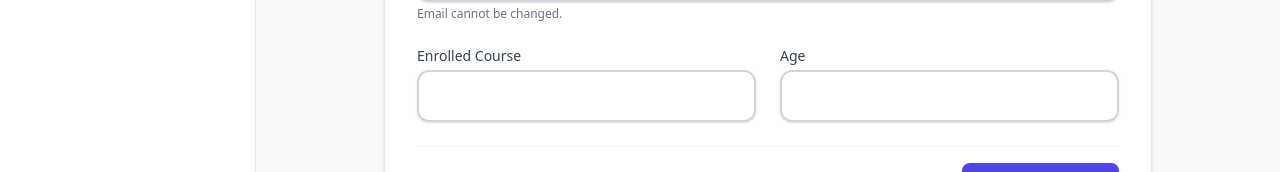
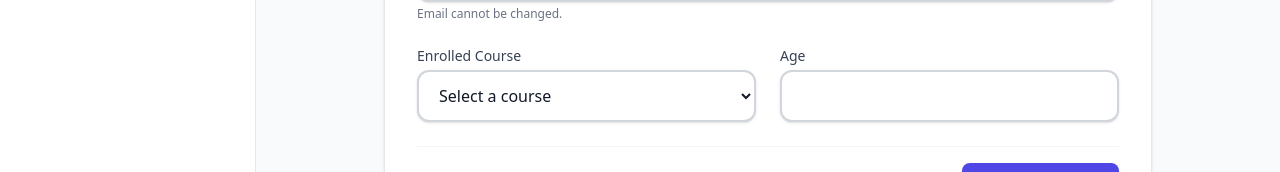
Before and after one commit to DinujayaMendis/Student-Management-System, a Next.js app in the folder frontend/: page /profile in a window 1280 px wide. Shown: the part 478-650 px from the top of the page. Built offline with nearby package versions, Linux system fonts and the light colour scheme; no server answers; sample sign-in values are in the browser's storage.

Commit message:
feat(profile): add profile form validation

```diff
--- a/frontend/app/profile/page.jsx
+++ b/frontend/app/profile/page.jsx
@@ -65,7 +65,12 @@ export default function Profile() {
     setSuccess("");
 
     try {
-      const payload = { ...formData, age: parseInt(formData.age) };
+      const payload = {
+        ...formData,
+        firstName: formData.firstName.trim(),
+        lastName: formData.lastName.trim(),
+        age: parseInt(formData.age, 10),
+      };
       if (profile?.id) {
         // Update existing
         const data = await studentService.updateStudent(profile.id, payload);
@@ -184,6 +189,10 @@ export default function Profile() {
                       type="text"
                       name="firstName"
                       required
+                      pattern="^[a-zA-Z\s]+$"
+                      minLength={2}
+                      maxLength={50}
+                      title="Only letters and spaces allowed (2-50 characters)"
                       className="input-field"
                       value={formData.firstName}
                       onChange={handleChange}
@@ -197,6 +206,10 @@ export default function Profile() {
                       type="text"
                       name="lastName"
                       required
+                      pattern="^[a-zA-Z\s]+$"
+                      minLength={2}
+                      maxLength={50}
+                      title="Only letters and spaces allowed (2-50 characters)"
                       className="input-field"
                       value={formData.lastName}
                       onChange={handleChange}
@@ -226,14 +239,22 @@ export default function Profile() {
                     <label className="block text-sm font-medium text-gray-700 dark:text-gray-300 mb-1">
                       Enrolled Course
                     </label>
-                    <input
-                      type="text"
+                    <select
                       name="course"
                       required
                       className="input-field"
                       value={formData.course}
                       onChange={handleChange}
-                    />
+                    >
+                      <option value="" disabled>Select a course</option>
+                      <option value="Information Technology">Information Technology</option>
+                      <option value="Software Engineering">Software Engineering</option>
+                      <option value="Computer Science">Computer Science</option>
+                      <option value="Cyber Security">Cyber Security</option>
+                      <option value="Data Science">Data Science</option>
+                      <option value="Interactive Media">Interactive Media</option>
+                      <option value="Business Management">Business Management</option>
+                    </select>
                   </div>
                   <div>
                     <label className="block text-sm font-medium text-gray-700 dark:text-gray-300 mb-1">
@@ -245,6 +266,7 @@ export default function Profile() {
                       required
                       min="16"
                       max="100"
+                      step="1"
                       className="input-field"
                       value={formData.age}
                       onChange={handleChange}
```
